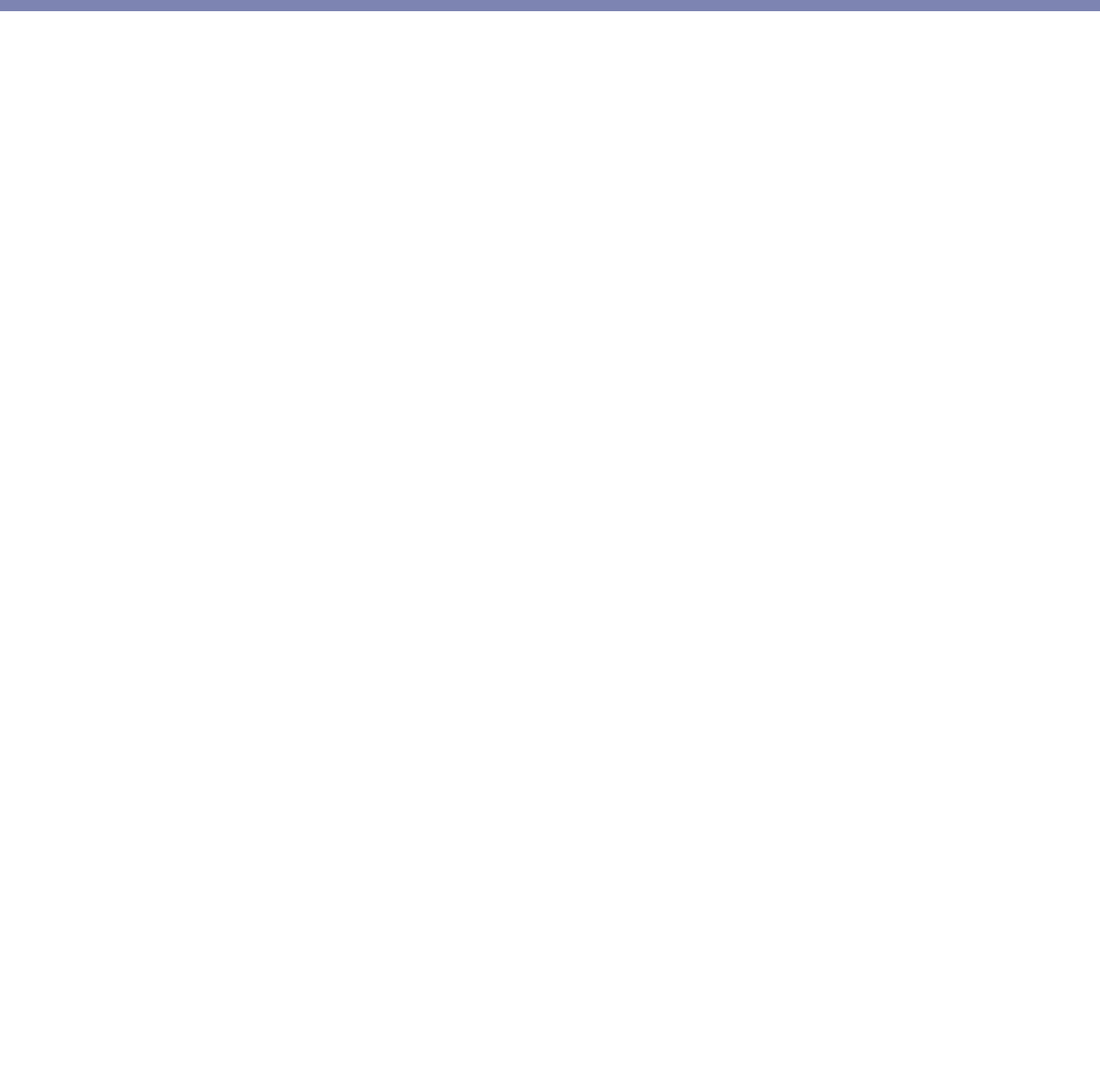
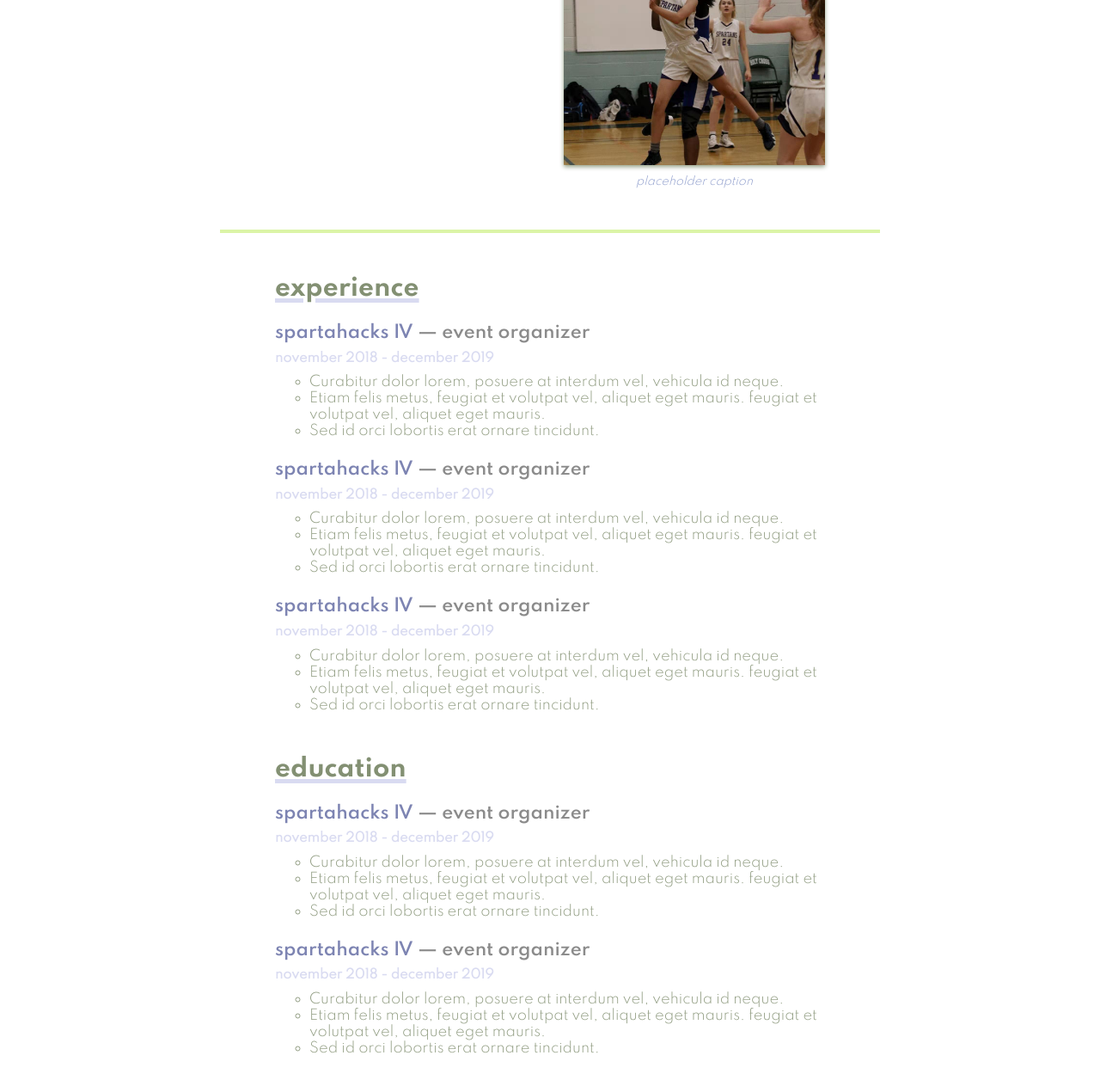
Before and after one commit to jezhu8928/my-portfolio, a Gatsby site: page /aboutme in a window 1280 px wide. Shown: the part 876-2139 px from the top of the page at 86% size. Before the commit the page ends 889 px from the top, so only its background shows below. Built offline with nearby package versions, Linux system fonts and the light colour scheme; Gatsby itself is replaced by a stand-in of ours.

Commit message:
fine tuned about me layout, added resume-type sections, added image

```diff
--- a/src/components/layout.css
+++ b/src/components/layout.css
@@ -1,20 +1,8 @@
 @import "./typography.css";
 
 /* ANIMATIONS */
-@keyframes underline-fade{
-  0% {
-    text-decoration: underline solid white 5px;
-  }
-  100% {
-    text-decoration: underline solid #D9DBF1 5px;
-  }
-}
 
-@keyframes icon-fade{
-  100% {
-    color: #DBF4A7;
-  }
-}
+
 
 
 /*get rid of margins*/
@@ -29,6 +17,39 @@ h1 {
   font-family: "Spartan Black", sans-serif;
   font-size: 3rem;
   color: #8E9DCC;
+}
+
+figure {
+  text-align: center;
+}
+
+figcaption {
+  font-family: "Spartan Light", sans-serif;
+  font-size: 0.8rem;
+  margin-top: 0.5rem;
+  font-style: italic;
+  color:#8E9DCC;
+}
+
+hr {
+  width: 60%;
+  margin-left: auto;
+  margin-right: auto;
+  height: 0.25rem;
+  background-color: #DBF4A7;
+  border:none;
+}
+
+ul {
+  list-style-type: circle;
+}
+
+.subheadings {
+  font-family: "Spartan Bold", sans-serif;
+  font-size: 1.75rem;
+  color: #839073;
+
+  text-decoration: underline solid #D9DBF1 0.3rem;
 }
 
 /* NAV BAR STYLING*/
@@ -63,12 +84,12 @@ h1 {
 .nav-link-text {
   font-size: 1.25rem;
   color: #839073;
-  text-decoration: none;
+  text-decoration: underline solid white 0.3125rem;
+  transition: text-decoration 0.6s;
 }
 
 .nav-link-text:hover {
-  animation: underline-fade 0.4s linear forwards;
-
+  text-decoration: underline solid #D9DBF1 0.3125rem;
 }
 
 /*PORTFOLIO "HEY!" STYLING*/
@@ -81,31 +102,30 @@ h1 {
 .bio-container {
   background-color: white;
   display: flex;
+  flex-wrap: wrap;
   margin-top: 3rem;
   margin-bottom: 3rem;
-}
-
-.bio-text {
-}
-
-.bio-blurb {
-  margin-top: 1rem;
-  width: 24rem;
-  font-family: "Spartan Light", sans-serif;
-  font-size: 1.375rem;
-  color: #839073;
 }
 
 .column-icon-container {
   display: flex;
   flex-direction: column;
-  width:4.5rem;
+  width:2.5rem;
   height: 10rem;
-  margin-left: 17rem;
-  margin-right: 2rem;
+  margin-left: 15rem;
+  margin-right: 2.5rem;
   justify-content: space-between;
   align-items: center;
   align-self: flex-start;
+}
+
+.bio-blurb {
+  margin-top: 1rem;
+  width: 27rem;
+  text-align: left;
+  font-family: "Spartan Light", sans-serif;
+  font-size: 1.2rem;
+  color: #839073;
 }
 
 .regular-icon-link {
@@ -115,6 +135,70 @@ h1 {
 .regular-icon {
   color: #D9DBF1;
   font-size: 2.5rem;
+  transition: color 0.4s;
+}
+
+.bio-image-container {
+  margin-left: auto;
+  margin-right: 20rem;
+}
+
+.bio-image {
+  width: 19rem;
+  box-shadow: 0 2px 5px 0px #909C81;
+}
+
+.resumeish{
+  margin-top: 3rem;
+  margin-left: 20rem;
+  display: flex;
+  flex-direction: column;
+}
+
+.experience {
+  margin-top: 1.5rem;
+  margin-bottom: 1.5rem;
+  border-left: 0px solid white;
+  padding-left: 0rem;
+  transition: padding-left 0.5s, border 0.5s;
+}
+
+.experience:hover {
+  padding-left: 1rem;
+  border-left: 4px solid #DBF4A7;
+}
+
+.experience-title {
+  font-family: "Spartan Semibold", sans-serif;
+  font-size: 1.25rem;
+}
+
+.location {
+  color: #7D84B2;
+}
+
+.position {
+  color:#8B8B8B;
+}
+
+.date {
+  color: #D9DBF1;
+  font-family: "Spartan Regular", sans-serif;
+  font-size: 0.9rem;
+  margin-top: 0.6rem;
+  margin-bottom: 0.6rem;
+}
+
+.experience-description {
+  font-family: "Spartan Light", sans-serif;
+  font-size: 1rem;
+  color: #909C81;
+  width: 70%
+}
+
+.education-section {
+  margin-top: 1.5rem;
+  margin-bottom: 1.5rem;
 }
 
 /* FOOTER STYLING */
@@ -152,6 +236,7 @@ h1 {
 
 .footer-icon {
   color: #F9F9ED;
+  transition: color 0.4s;
 }
 
 .footer-icon-link {
@@ -161,7 +246,7 @@ h1 {
 
 .footer-icon:hover,
 .regular-icon:hover {
-  animation: icon-fade 0.4s ease-in-out forwards;
+  color: #DBF4A7;
 }
 
 .copyright-container {
@@ -174,5 +259,4 @@ h1 {
   font-family: "Spartan Light", sans-serif;
   font-style: italic;
   color: #DBF4A7;
-
 }
--- a/src/components/layout.js
+++ b/src/components/layout.js
@@ -4,7 +4,7 @@ import Footer from "./footer.js";
 
 const Layout = ({pageTitle, children}) => {
   return (
-    <div>
+    <div className="page">
       <title>{pageTitle} | jessica zhu</title>
       <NavBar/>
       <main>
--- a/src/pages/aboutme.js
+++ b/src/pages/aboutme.js
@@ -1,8 +1,10 @@
 import * as React from "react";
 import Layout from "../components/layout";
-import { FontAwesomeIcon } from "@fortawesome/react-fontawesome"
-import { faGithub, faLinkedin } from "@fortawesome/free-brands-svg-icons"
-import { faEnvelope, faFrog } from "@fortawesome/free-solid-svg-icons"
+import { FontAwesomeIcon } from "@fortawesome/react-fontawesome";
+import { faGithub, faLinkedin } from "@fortawesome/free-brands-svg-icons";
+import { faEnvelope} from "@fortawesome/free-solid-svg-icons";
+
+import bballPic from "../images/bball.jpeg";
 
 const AboutPage = () => {
   return (
@@ -36,16 +38,81 @@ const AboutPage = () => {
             <br/><br/>
             Vestibulum ante ipsum primis in faucibus orci luctus
             et ultrices posuere cubilia curae; Etiam felis metus,
-          feugiat et volutpat vel, aliquet eget mauris.
+            feugiat et volutpat vel, aliquet eget mauris. Vestibulum
+            ante ipsum primis in faucibus orci luctus
+            et ultrices posuere cubilia curae; Etiam felis metus.
+            <br/><br/>
+            Vestibulum ante ipsum primis in faucibus orci luctus
+            et ultrices posuere.
           </p>
         </div>
+        <div className="bio-image-container">
+          <figure>
+            <img src={bballPic} alt="a sick picture of me playing basketball" className="bio-image"/>
+            <figcaption>placeholder caption</figcaption>
+          </figure>
         </div>
-      <div className="linebreak"></div>
-      <div className="experiences">
+      </div>
+      <hr/>
+      <div className="resumeish">
+        <div className="experience-section">
+        <h2 className="subheadings">experience</h2>
+          <article className="experience">
+            <span className="location experience-title">spartahacks IV</span><span className="experience-title position"> &mdash; event organizer</span>
+            <h3 className="date">november 2018 - december 2019</h3>
+            <ul className="experience-description">
+              <li>Curabitur dolor lorem, posuere at interdum vel, vehicula id neque.</li>
+              <li>Etiam felis metus, feugiat et volutpat vel, aliquet eget mauris. feugiat et volutpat vel, aliquet eget mauris.</li>
+              <li>Sed id orci lobortis erat ornare tincidunt.</li>
+            </ul>
+          </article>
 
+          <article className="experience">
+            <span className="location experience-title">spartahacks IV</span><span className="experience-title position"> &mdash; event organizer</span>
+            <h3 className="date">november 2018 - december 2019</h3>
+            <ul className="experience-description">
+              <li>Curabitur dolor lorem, posuere at interdum vel, vehicula id neque.</li>
+              <li>Etiam felis metus, feugiat et volutpat vel, aliquet eget mauris. feugiat et volutpat vel, aliquet eget mauris.</li>
+              <li>Sed id orci lobortis erat ornare tincidunt.</li>
+            </ul>
+          </article>
+
+          <article className="experience">
+            <span className="location experience-title">spartahacks IV</span><span className="experience-title position"> &mdash; event organizer</span>
+            <h3 className="date">november 2018 - december 2019</h3>
+            <ul className="experience-description">
+              <li>Curabitur dolor lorem, posuere at interdum vel, vehicula id neque.</li>
+              <li>Etiam felis metus, feugiat et volutpat vel, aliquet eget mauris. feugiat et volutpat vel, aliquet eget mauris.</li>
+              <li>Sed id orci lobortis erat ornare tincidunt.</li>
+            </ul>
+          </article>
+        </div>
+
+        <div className="education-section">
+          <h2 className="subheadings">education</h2>
+          <article className="experience">
+            <span className="location experience-title">spartahacks IV</span><span className="experience-title position"> &mdash; event organizer</span>
+            <h3 className="date">november 2018 - december 2019</h3>
+            <ul className="experience-description">
+              <li>Curabitur dolor lorem, posuere at interdum vel, vehicula id neque.</li>
+              <li>Etiam felis metus, feugiat et volutpat vel, aliquet eget mauris. feugiat et volutpat vel, aliquet eget mauris.</li>
+              <li>Sed id orci lobortis erat ornare tincidunt.</li>
+            </ul>
+          </article>
+
+          <article className="experience">
+            <span className="location experience-title">spartahacks IV</span><span className="experience-title position"> &mdash; event organizer</span>
+            <h3 className="date">november 2018 - december 2019</h3>
+            <ul className="experience-description">
+              <li>Curabitur dolor lorem, posuere at interdum vel, vehicula id neque.</li>
+              <li>Etiam felis metus, feugiat et volutpat vel, aliquet eget mauris. feugiat et volutpat vel, aliquet eget mauris.</li>
+              <li>Sed id orci lobortis erat ornare tincidunt.</li>
+            </ul>
+          </article>
+        </div>
       </div>
     </Layout>
-  )
-}
+  );
+};
 
 export default AboutPage;
```
Also changed, not shown: src/images/bball.jpeg (added). Lines whose indentation alone changed are shown as unchanged.
